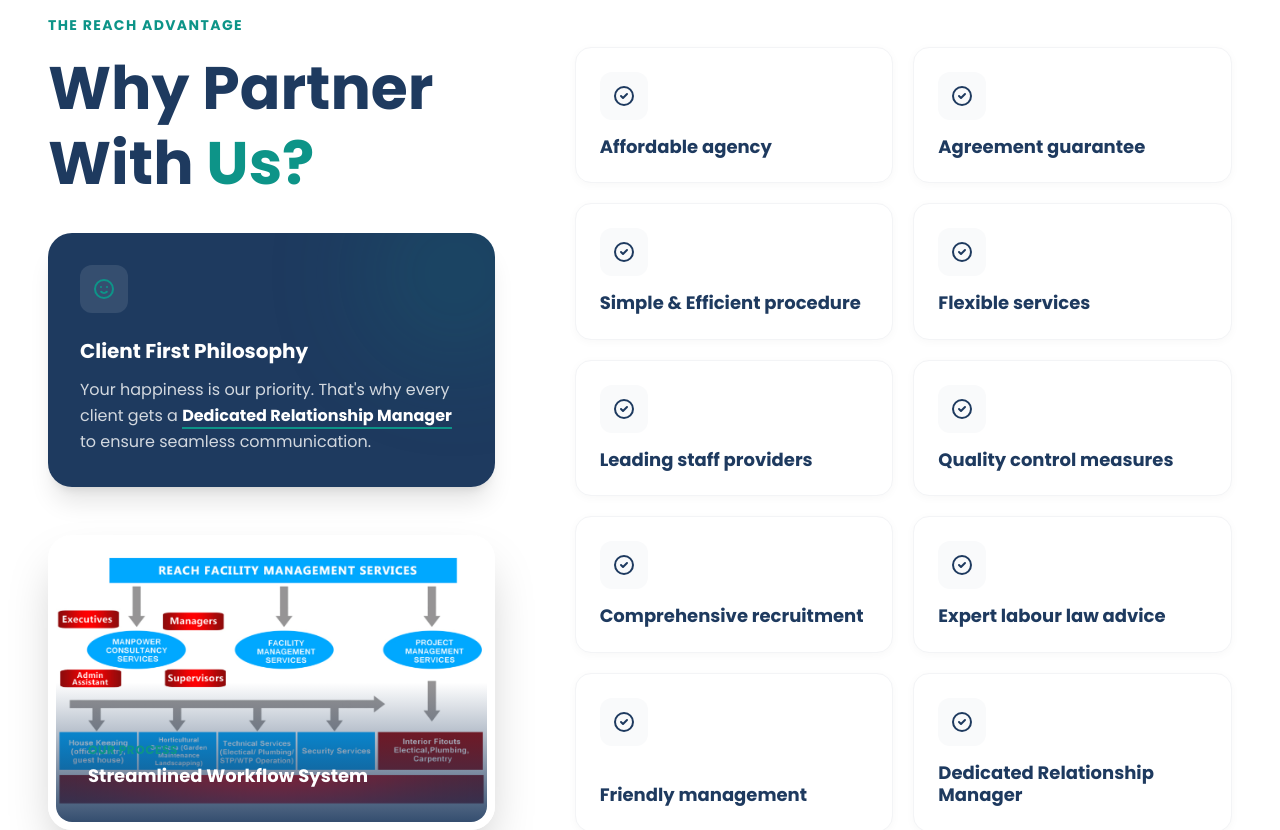
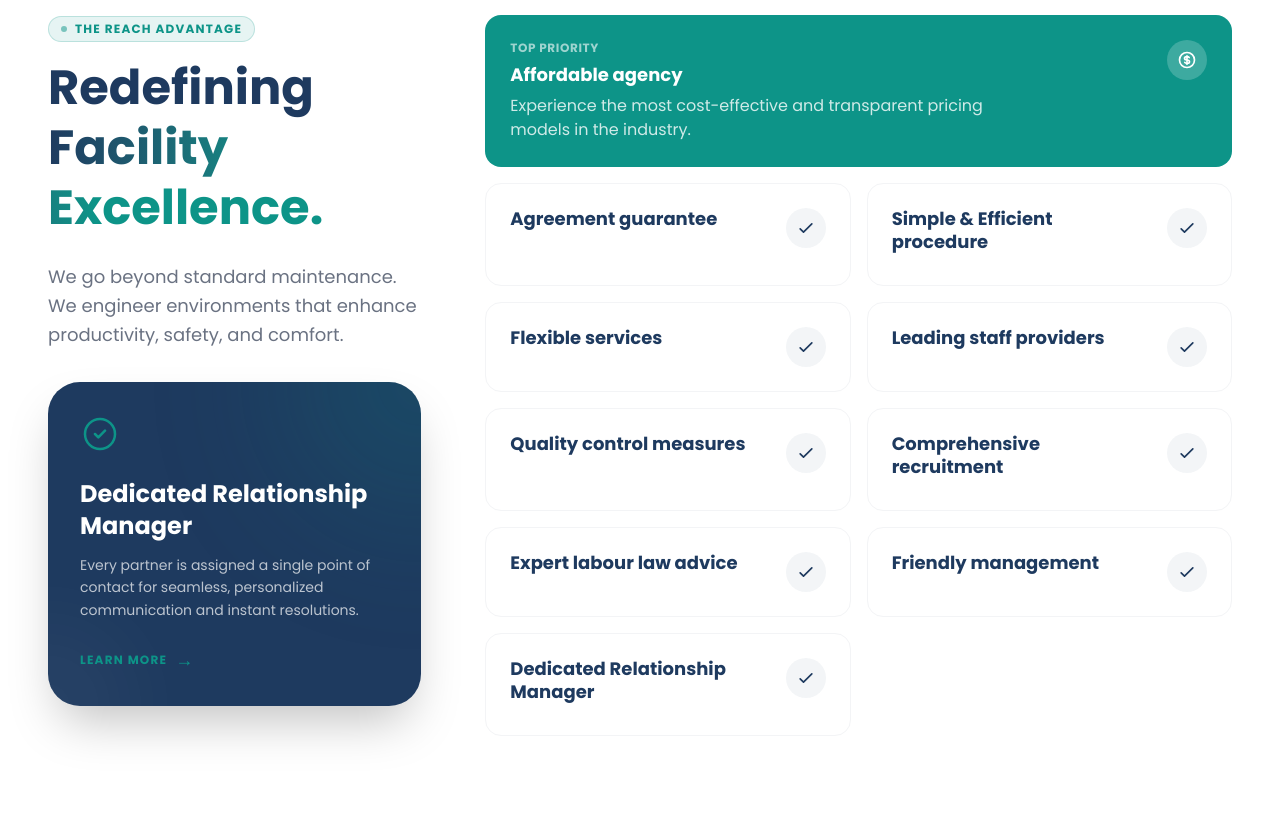
Before and after one commit to AaryaBalan/Reach-Website, a React (Vite) app: page / in a window 1280 px wide. Shown: the part 2360-3190 px from the top of the page. Built offline with nearby package versions, Linux system fonts and the light colour scheme.

Commit message:
feat: Redesign About page's "Why Partner With Us" section with a modern Bento Grid UI and enhanced feature cards.

```diff
--- a/src/components/About.jsx
+++ b/src/components/About.jsx
@@ -104,57 +104,80 @@ const About = () => {
                     </div>
                 </div>
 
-                {/* Why Choose Us - Redesigned */}
-                <div className="grid lg:grid-cols-12 gap-12 lg:gap-20 items-start mb-32 max-w-7xl mx-auto">
+                {/* Why Partner With Us - Modern Bento Grid UI */}
+                <div className="mb-32 max-w-[1920px] mx-auto">
 
-                    {/* Left Panel: Sticky Content */}
-                    <div className="lg:col-span-5 lg:sticky top-32">
-                        <span className="text-[#0d9488] font-bold tracking-widest uppercase text-sm mb-4 block">The Reach Advantage</span>
-                        <h3 className="text-4xl lg:text-6xl font-bold text-[#1e3a5f] mb-8 leading-tight">
-                            Why Partner <br />With <span className="text-[#0d9488]">Us?</span>
-                        </h3>
+                    <div className="flex flex-col lg:flex-row gap-8 lg:gap-16">
 
-                        {/* Highlight Box */}
-                        <div className="bg-[#1e3a5f] text-white p-8 rounded-3xl shadow-xl mb-12 relative overflow-hidden group transform hover:scale-[1.02] transition-transform duration-500">
-                            <div className="absolute top-0 right-0 w-40 h-40 bg-[#0d9488] rounded-full blur-[60px] opacity-20 -mr-10 -mt-10"></div>
+                        {/* Left: Sticky Narrative Panel */}
+                        <div className="lg:w-1/3 lg:sticky top-32 h-fit space-y-8">
+                            <div>
+                                <span className="inline-flex items-center gap-2 px-3 py-1 rounded-full bg-[#0d9488]/10 text-[#0d9488] text-xs font-bold uppercase tracking-widest mb-4 border border-[#0d9488]/20">
+                                    <span className="w-1.5 h-1.5 rounded-full bg-[#0d9488] animate-pulse"></span>
+                                    The Reach Advantage
+                                </span>
+                                <h3 className="text-4xl lg:text-5xl font-bold text-[#1e3a5f] leading-tight mb-6">
+                                    Redefining <br />
+                                    <span className="text-transparent bg-clip-text bg-gradient-to-r from-[#1e3a5f] via-[#0d9488] to-[#0d9488]">Facility Excellence.</span>
+                                </h3>
+                                <p className="text-gray-500 text-lg leading-relaxed">
+                                    We go beyond standard maintenance. We engineer environments that enhance productivity, safety, and comfort.
+                                </p>
+                            </div>
 
-                            <div className="relative z-10">
-                                <div className="w-12 h-12 bg-white/10 rounded-xl flex items-center justify-center mb-6 text-[#0d9488]">
-                                    <svg className="w-6 h-6" fill="none" stroke="currentColor" viewBox="0 0 24 24"><path strokeLinecap="round" strokeLinejoin="round" strokeWidth={2} d="M14.828 14.828a4 4 0 01-5.656 0M9 10h.01M15 10h.01M21 12a9 9 0 11-18 0 9 9 0 0118 0z" /></svg>
+                            {/* Highlight Bento Block */}
+                            <div className="relative group overflow-hidden rounded-[2rem] bg-[#1e3a5f] p-8 text-white shadow-2xl">
+                                <div className="absolute top-0 right-0 w-64 h-64 bg-[#0d9488] opacity-20 blur-[80px] rounded-full translate-x-1/2 -translate-y-1/2 group-hover:scale-125 transition-transform duration-700"></div>
+                                <div className="absolute bottom-0 left-0 w-40 h-40 bg-white opacity-5 blur-[50px] rounded-full -translate-x-1/2 translate-y-1/2"></div>
+
+                                <div className="relative z-10">
+                                    <svg className="w-10 h-10 mb-6 text-[#0d9488]" fill="none" stroke="currentColor" viewBox="0 0 24 24"><path strokeLinecap="round" strokeLinejoin="round" strokeWidth={1.5} d="M9 12l2 2 4-4m6 2a9 9 0 11-18 0 9 9 0 0118 0z" /></svg>
+                                    <h4 className="text-2xl font-bold mb-3">Dedicated Relationship Manager</h4>
+                                    <p className="text-white/70 mb-6 leading-relaxed text-sm">Every partner is assigned a single point of contact for seamless, personalized communication and instant resolutions.</p>
+                                    <button className="flex items-center gap-2 text-xs font-bold uppercase tracking-widest text-[#0d9488] hover:text-white transition-colors">
+                                        Learn More <span className="text-lg">→</span>
+                                    </button>
                                 </div>
-                                <h4 className="text-xl font-bold mb-3">Client First Philosophy</h4>
-                                <p className="text-white/80 leading-relaxed">
-                                    Your happiness is our priority. That's why every client gets a <strong className="text-white border-b-2 border-[#0d9488]">Dedicated Relationship Manager</strong> to ensure seamless communication.
-                                </p>
                             </div>
                         </div>
 
-                        {/* Workflow Image */}
-                        <div className="relative rounded-3xl overflow-hidden shadow-2xl border-8 border-white group">
-                            <img
-                                src={workflowImage}
-                                alt="Reach FMS Protocol"
-                                className="w-full h-auto transform group-hover:scale-110 transition-transform duration-700"
-                            />
-                            <div className="absolute inset-0 bg-gradient-to-t from-[#1e3a5f]/90 via-transparent to-transparent flex items-end p-8">
-                                <div>
-                                    <span className="text-[#0d9488] text-xs font-bold uppercase tracking-wider block mb-1">Our Process</span>
-                                    <span className="text-white font-bold text-lg">Streamlined Workflow System</span>
-                                </div>
+                        {/* Right: Feature Masonry/Grid */}
+                        <div className="lg:w-2/3">
+                            <div className="grid sm:grid-cols-2 gap-4">
+                                {features.map((item, index) => (
+                                    <div
+                                        key={index}
+                                        className={`p-6 rounded-2xl border transition-all duration-300 group relative overflow-hidden
+                                            ${index === 0 ? 'sm:col-span-2 bg-[#0d9488] text-white border-transparent' : 'bg-white border-gray-100 hover:border-[#0d9488]/30 hover:shadow-xl hover:-translate-y-1'}
+                                        `}
+                                    >
+                                        {/* Hover Gradient for White Cards */}
+                                        {index !== 0 && (
+                                            <div className="absolute inset-0 bg-gradient-to-br from-[#0d9488]/5 to-transparent opacity-0 group-hover:opacity-100 transition-opacity duration-300"></div>
+                                        )}
+
+                                        <div className="relative z-10 flex items-start justify-between gap-4">
+                                            <div>
+                                                {index === 0 && <span className="text-white/60 text-xs font-bold uppercase tracking-wider mb-2 block">Top Priority</span>}
+                                                <h5 className={`font-bold text-lg leading-tight mb-2 ${index === 0 ? 'text-white text-2xl' : 'text-[#1e3a5f]'}`}>{item}</h5>
+                                                {index === 0 && <p className="text-white/80 mt-2 max-w-lg">Experience the most cost-effective and transparent pricing models in the industry.</p>}
+                                            </div>
+
+                                            <div className={`w-10 h-10 rounded-full flex items-center justify-center shrink-0 transition-transform duration-300 group-hover:scale-110
+                                                ${index === 0 ? 'bg-white/20 text-white' : 'bg-[#1e3a5f]/5 text-[#1e3a5f] group-hover:bg-[#0d9488] group-hover:text-white'}
+                                            `}>
+                                                {index === 0 ? (
+                                                    <svg className="w-5 h-5" fill="none" stroke="currentColor" viewBox="0 0 24 24"><path strokeLinecap="round" strokeLinejoin="round" strokeWidth={2} d="M12 8c-1.657 0-3 .895-3 2s1.343 2 3 2 3 .895 3 2-1.343 2-3 2m0-8c1.11 0 2.08.402 2.599 1M12 8V7m0 1v8m0 0v1m0-1c-1.11 0-2.08-.402-2.599-1M21 12a9 9 0 11-18 0 9 9 0 0118 0z" /></svg>
+                                                ) : (
+                                                    <svg className="w-5 h-5" fill="none" stroke="currentColor" viewBox="0 0 24 24"><path strokeLinecap="round" strokeLinejoin="round" strokeWidth={2} d="M5 13l4 4L19 7" /></svg>
+                                                )}
+                                            </div>
+                                        </div>
+                                    </div>
+                                ))}
                             </div>
                         </div>
-                    </div>
 
-                    {/* Right Panel: Feature Grid */}
-                    <div className="lg:col-span-7 grid sm:grid-cols-2 gap-5 pt-8">
-                        {features.map((item, index) => (
-                            <div key={index} className="p-6 bg-white rounded-2xl shadow-[0_2px_10px_rgba(0,0,0,0.03)] border border-gray-100 hover:shadow-xl hover:border-[#0d9488]/30 hover:-translate-y-1 transition-all duration-300 group flex flex-col justify-between h-full">
-                                <div className="w-12 h-12 bg-gray-50 rounded-xl flex items-center justify-center text-[#1e3a5f] mb-4 group-hover:bg-[#0d9488] group-hover:text-white transition-all duration-300 group-hover:scale-110">
-                                    <svg className="w-6 h-6" fill="none" stroke="currentColor" viewBox="0 0 24 24"><path strokeLinecap="round" strokeLinejoin="round" strokeWidth={2} d="M9 12l2 2 4-4m6 2a9 9 0 11-18 0 9 9 0 0118 0z" /></svg>
-                                </div>
-                                <h5 className="font-bold text-[#1e3a5f] text-lg leading-tight group-hover:text-[#0d9488] transition-colors">{item}</h5>
-                            </div>
-                        ))}
                     </div>
 
                 </div>
```
